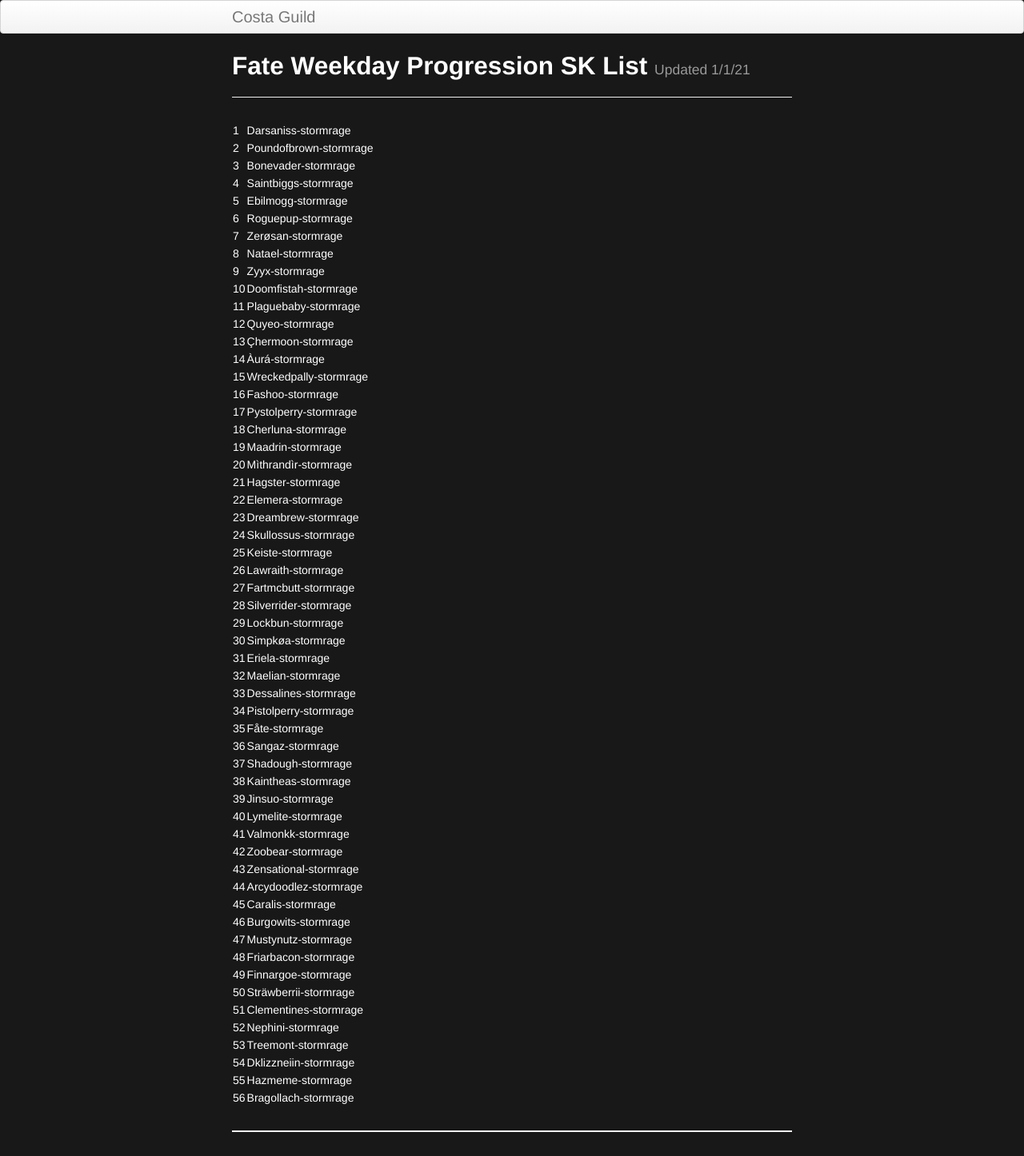
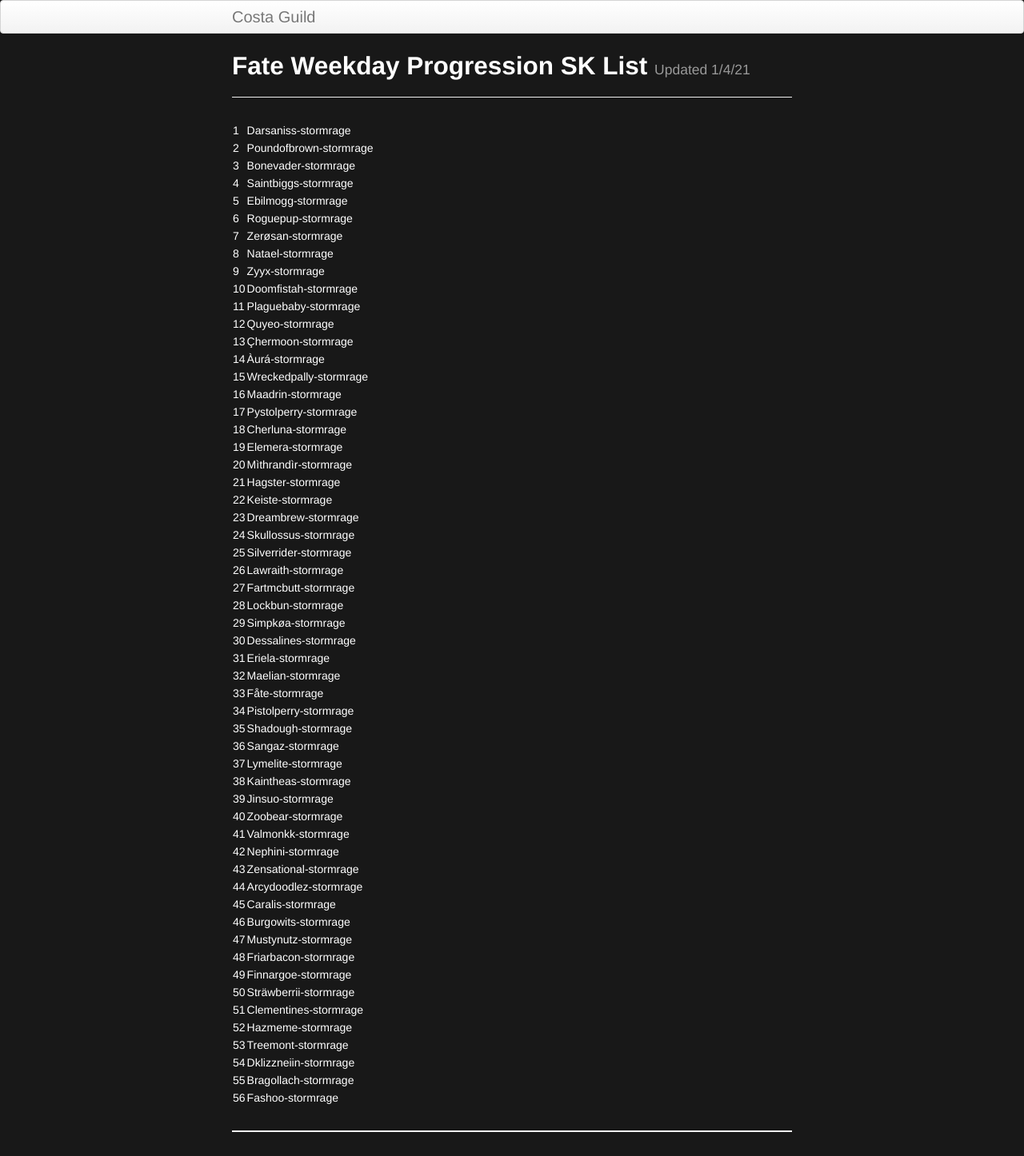
Before and after one commit to omegabiscuit/omegabiscuit.github.io, a Jekyll site: the page built from pages/progression_sk.md, in a window 1280 px wide. Shown: the whole page at 80% size. Built offline with Jekyll 4.4.1, drawn with Linux system fonts in a browser that asks for light colours; some of the changed lines change nothing that is shown.

Commit message:
updated roster

```diff
--- a/pages/progression_sk.md
+++ b/pages/progression_sk.md
@@ -1,7 +1,7 @@
 ---
 layout: page
 title: Fate Weekday Progression SK List
-tagline: Updated 1/1/21
+tagline: Updated 1/4/21
 ---
 |---|----------------------|
 |1  |Darsaniss-stormrage   |
@@ -19,33 +19,33 @@ tagline: Updated 1/1/21
 |13 |Çhermoon-stormrage    |
 |14 |Àurá-stormrage        |
 |15 |Wreckedpally-stormrage|
-|16 |Fashoo-stormrage      |
+|16 |Maadrin-stormrage     |
 |17 |Pystolperry-stormrage |
 |18 |Cherluna-stormrage    |
-|19 |Maadrin-stormrage     |
+|19 |Elemera-stormrage     |
 |20 |Mìthrandìr-stormrage  |
 |21 |Hagster-stormrage     |
-|22 |Elemera-stormrage     |
+|22 |Keiste-stormrage      |
 |23 |Dreambrew-stormrage   |
 |24 |Skullossus-stormrage  |
-|25 |Keiste-stormrage      |
+|25 |Silverrider-stormrage |
 |26 |Lawraith-stormrage    |
 |27 |Fartmcbutt-stormrage  |
-|28 |Silverrider-stormrage |
-|29 |Lockbun-stormrage     |
-|30 |Simpkøa-stormrage     |
+|28 |Lockbun-stormrage     |
+|29 |Simpkøa-stormrage     |
+|30 |Dessalines-stormrage  |
 |31 |Eriela-stormrage      |
 |32 |Maelian-stormrage     |
-|33 |Dessalines-stormrage  |
+|33 |Fåte-stormrage        |
 |34 |Pistolperry-stormrage |
-|35 |Fåte-stormrage        |
+|35 |Shadough-stormrage    |
 |36 |Sangaz-stormrage      |
-|37 |Shadough-stormrage    |
+|37 |Lymelite-stormrage    |
 |38 |Kaintheas-stormrage   |
 |39 |Jinsuo-stormrage      |
-|40 |Lymelite-stormrage    |
+|40 |Zoobear-stormrage     |
 |41 |Valmonkk-stormrage    |
-|42 |Zoobear-stormrage     |
+|42 |Nephini-stormrage     |
 |43 |Zensational-stormrage |
 |44 |Arcydoodlez-stormrage |
 |45 |Caralis-stormrage     |
@@ -55,8 +55,8 @@ tagline: Updated 1/1/21
 |49 |Finnargoe-stormrage   |
 |50 |Sträwberrii-stormrage |
 |51 |Clementines-stormrage |
-|52 |Nephini-stormrage     |
+|52 |Hazmeme-stormrage     |
 |53 |Treemont-stormrage    |
 |54 |Dklizzneiin-stormrage |
-|55 |Hazmeme-stormrage     |
-|56 |Bragollach-stormrage  |
+|55 |Bragollach-stormrage  |
+|56 |Fashoo-stormrage      |
```
